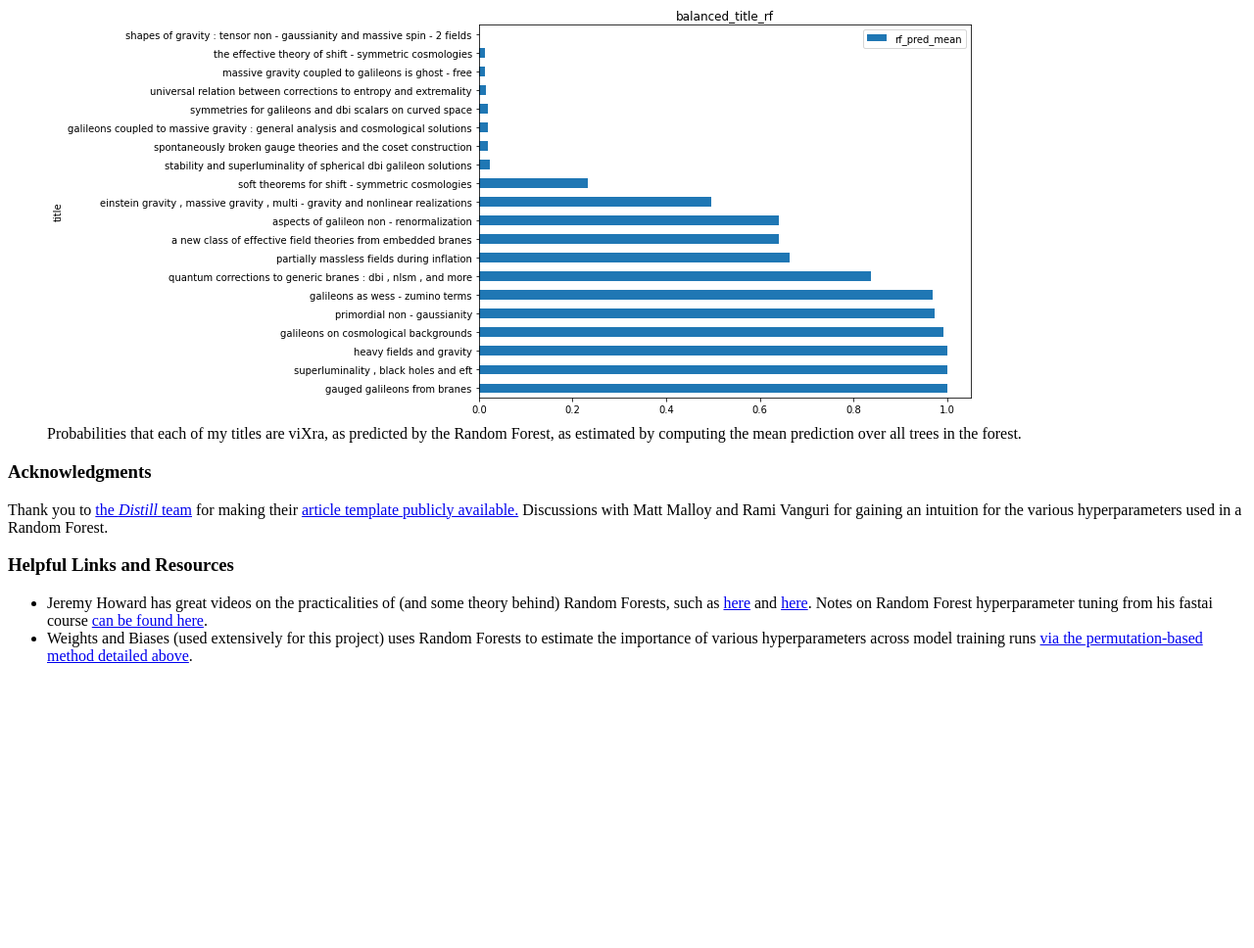
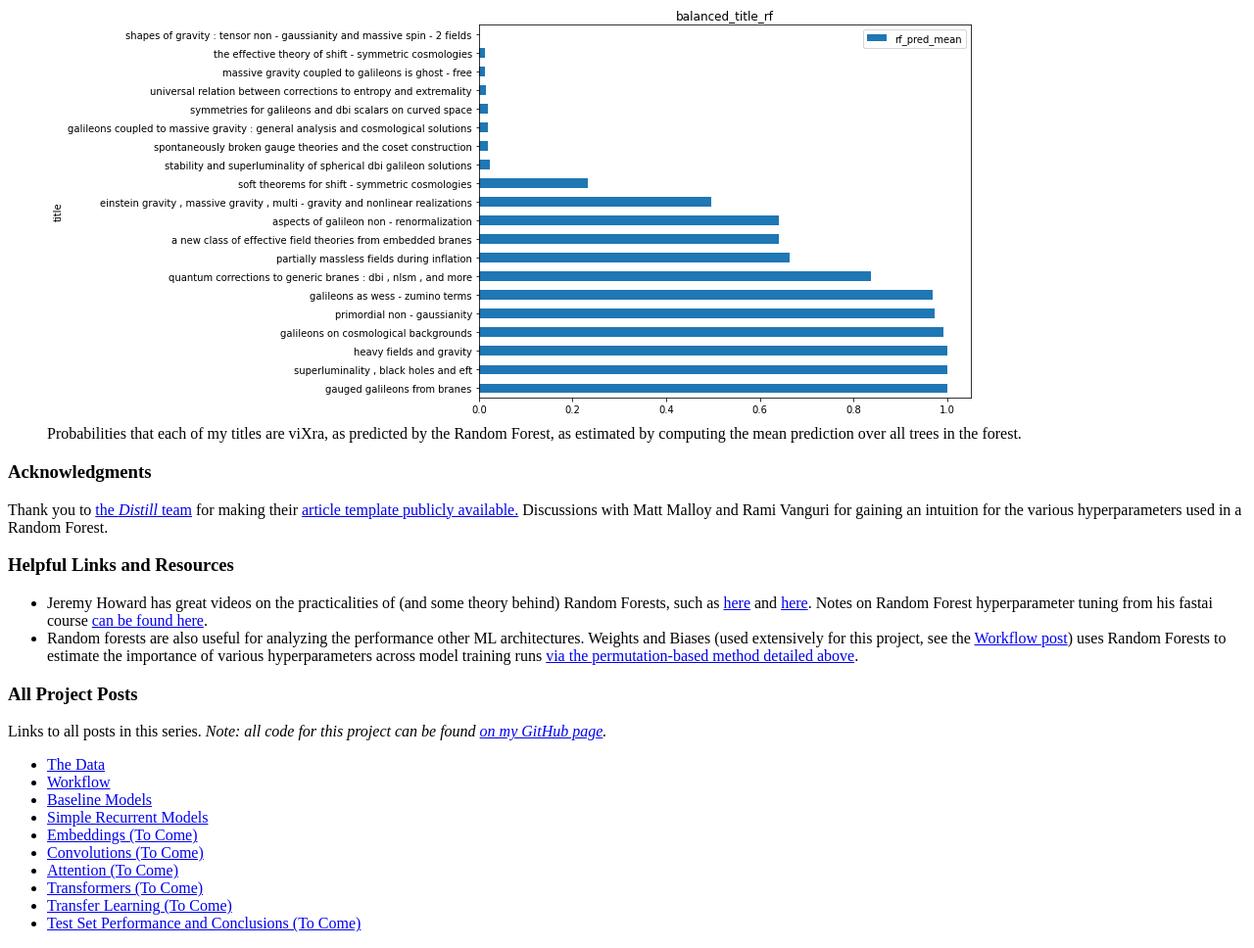
Before and after one commit to garrett361/arxiv-vixra-baseline-models, a plain HTML site: page src/index.ejs in a window 1280 px wide. Shown: the part 8940-9908 px from the top of the page at 98% size. Before the commit the page ends 9635 px from the top, so only its background shows below. Drawn offline with nearby package versions, Linux system fonts and the light colour scheme; files that its build step writes are made by us from their sources; a script that the page names is missing; files whose address does not match are found by name.

Commit message:
Added post links, minor edits

```diff
--- a/src/index.ejs
+++ b/src/index.ejs
@@ -186,7 +186,9 @@ as with /static as their root. E.g. <img src="/diagrams/fig1.png">
       surprisingly well (to me, at
       least), achieving <d-math>\approx 70\%</d-math> accuracy on the validation set! The evolution of the
       confusion matrix throughout training is
-      below  <a target='_blank' rel='noopener noreferrer' href='https://wandb.ai/garrett361/balanced_title_one_hot_linear/reports/Linear-Model-Confusion-Matrix--VmlldzoxMzgxNTY1'>(direct link here)</a>.
+      below <a target='_blank' rel='noopener noreferrer'
+        href='https://wandb.ai/garrett361/balanced_title_one_hot_linear/reports/Linear-Model-Confusion-Matrix--VmlldzoxMzgxNTY1'>(direct
+        link here)</a>.
     </p>
 
     <iframe
@@ -509,7 +511,11 @@ as with /static as their root. E.g. <img src="/diagrams/fig1.png">
           be found here</a>.
       </li>
       <li>
-        Weights and Biases (used extensively for this project) uses Random Forests to estimate the importance of various
+        Random forests are also useful for analyzing the performance other ML architectures. Weights and Biases (used
+        extensively for
+        this project, see the <a target='_blank' rel='noopener noreferrer'
+          href='https://garrettgoon.com/arxiv-vixra-workflow/'>Workflow post</a>) uses Random Forests to estimate the
+        importance of various
         hyperparameters across model training runs <a target='_blank' rel='noopener noreferrer'
           href='https://docs.wandb.ai/ref/app/features/panels/parameter-importance#interpreting-a-hyperparameter-importance-panel'>via
           the permutation-based method detailed above</a>.
@@ -517,6 +523,56 @@ as with /static as their root. E.g. <img src="/diagrams/fig1.png">
     </ul>
 
     <d-footnote-list></d-footnote-list>
+
+    <h3>All Project Posts</h3>
+
+    <p>Links to all posts in this series.
+      <em>Note: all code for this project can be found <a target='_blank' rel='noopener noreferrer'
+          href='https://github.com/garrett361/arxiv-vixra-ml'>on my GitHub page</a>.
+      </em>
+    </p>
+
+    <ul>
+      <li>
+        <a target="_blank" rel="noopener noreferrer" href="https://garrettgoon.com/arxiv-vixra-data/">The Data</a>
+      </li>
+      <li>
+        <a target='_blank' rel='noopener noreferrer' href='https://garrettgoon.com/arxiv-vixra-workflow/'>Workflow</a>
+      </li>
+      <li>
+        <a target="_blank" rel="noopener noreferrer"
+          href="https://garrettgoon.com/arxiv-vixra-baseline-models/">Baseline Models</a>
+      </li>
+      <li>
+        <a target="_blank" rel="noopener noreferrer" href="https://garrettgoon.com/arxiv-vixra-recurrent/">Simple
+          Recurrent Models</a>
+      </li>
+      <li>
+        <a target="_blank" rel="noopener noreferrer" href="https://garrettgoon.com/arxiv-vixra-embeddings/">Embeddings
+          (To Come)</a>
+      </li>
+      <li>
+        <a target="_blank" rel="noopener noreferrer"
+          href="https://garrettgoon.com/arxiv-vixra-convolutions/">Convolutions (To Come)</a>
+      </li>
+      <li>
+        <a target="_blank" rel="noopener noreferrer" href="https://garrettgoon.com/arxiv-vixra-attention/">Attention (To
+          Come)</a>
+      </li>
+      <li>
+        <a target="_blank" rel="noopener noreferrer"
+          href="https://garrettgoon.com/arxiv-vixra-transformers/">Transformers (To Come)</a>
+      </li>
+      <li>
+        <a target="_blank" rel="noopener noreferrer"
+          href="https://garrettgoon.com/arxiv-vixra-transfer-learning/">Transfer Learning (To Come)</a>
+      </li>
+      <li>
+        <a target="_blank" rel="noopener noreferrer"
+          href="https://garrettgoon.com/arxiv-vixra-test-set-conclusions/">Test Set Performance and Conclusions (To
+          Come)</a>
+      </li>
+    </ul>
     <d-citation-list></d-citation-list>
   </d-appendix>
 
```
